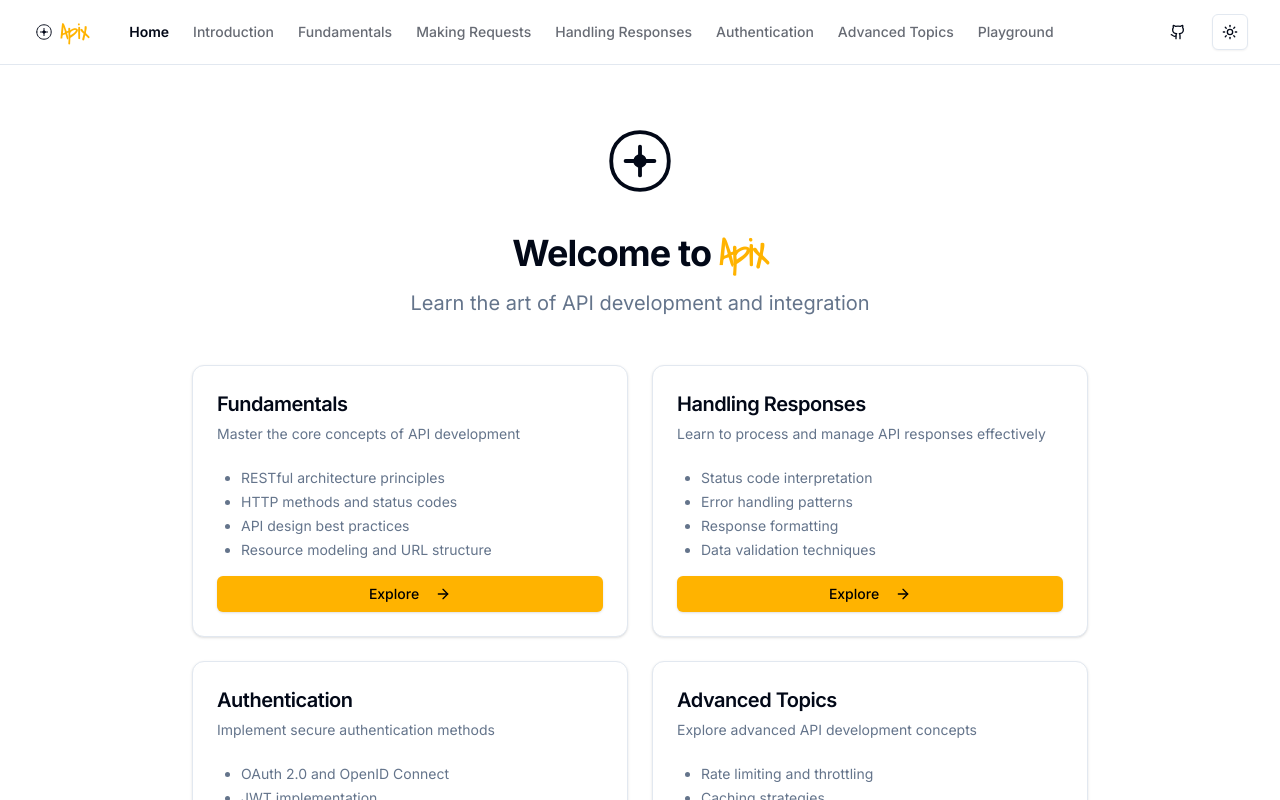
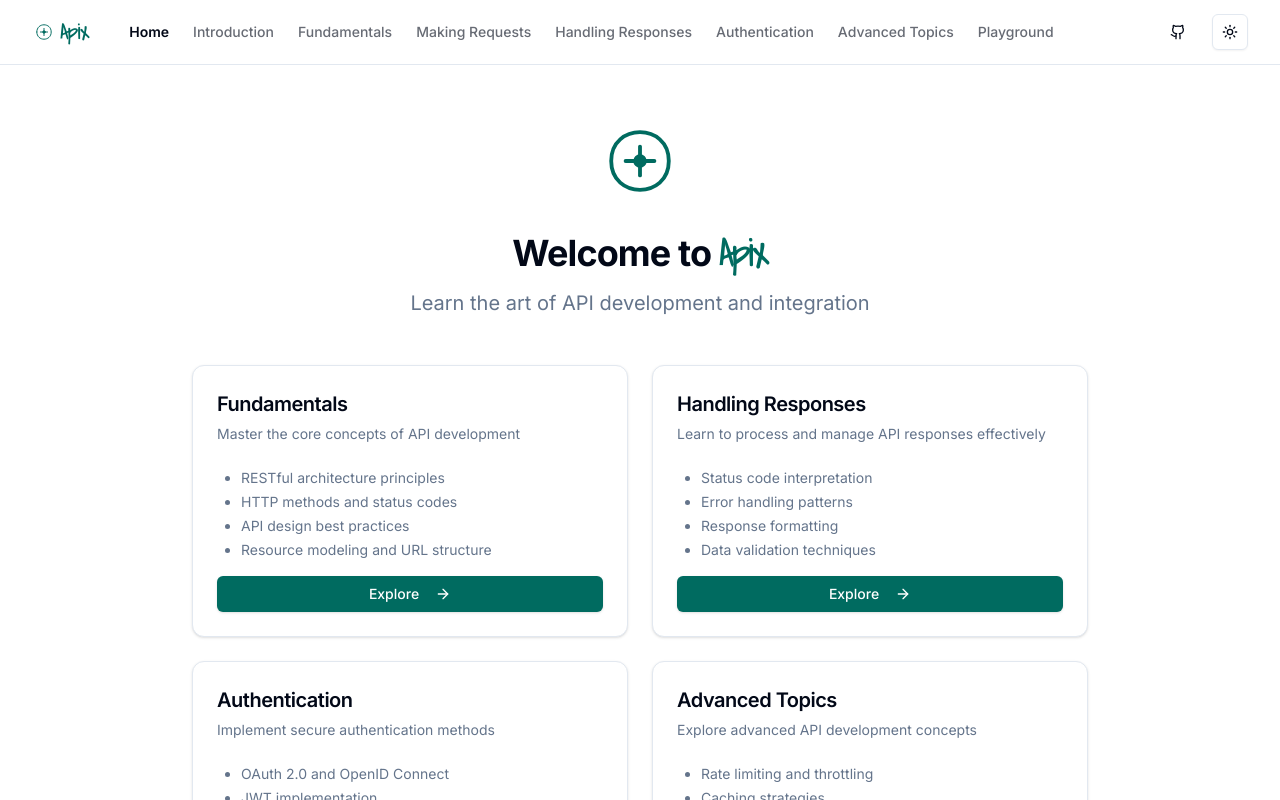
Before and after one commit to ameerul-muminin/apix, a Next.js app: page / in a window 1280 px wide. Shown: the top 800 px of the page. Built offline with nearby package versions, Linux system fonts and the light colour scheme.

Commit message:
chnaged colour

```diff
--- a/app/globals.css
+++ b/app/globals.css
@@ -10,8 +10,8 @@
     --card-foreground: 222.2 84% 4.9%;
     --popover: 0 0% 100%;
     --popover-foreground: 222.2 84% 4.9%;
-    --primary: 41 100% 50%;
-    --primary-foreground: 0 0% 0%;
+    --primary: 174 100% 21%;
+    --primary-foreground: 0 0% 100%;
     --secondary: 210 40% 96.1%;
     --secondary-foreground: 222.2 47.4% 11.2%;
     --muted: 210 40% 96.1%;
@@ -22,7 +22,7 @@
     --destructive-foreground: 210 40% 98%;
     --border: 214.3 31.8% 91.4%;
     --input: 214.3 31.8% 91.4%;
-    --ring: 41 100% 50%;
+    --ring: 174 100% 21%;
     --radius: 0.5rem;
   }
 
@@ -33,8 +33,8 @@
     --card-foreground: 210 40% 98%;
     --popover: 222.2 84% 4.9%;
     --popover-foreground: 210 40% 98%;
-    --primary: 41 100% 50%;
-    --primary-foreground: 0 0% 0%;
+    --primary: 168 100% 37%;
+    --primary-foreground: 0 0% 100%;
     --secondary: 217.2 32.6% 17.5%;
     --secondary-foreground: 210 40% 98%;
     --muted: 217.2 32.6% 17.5%;
@@ -45,7 +45,7 @@
     --destructive-foreground: 210 40% 98%;
     --border: 217.2 32.6% 17.5%;
     --input: 217.2 32.6% 17.5%;
-    --ring: 41 100% 50%;
+    --ring: 168 100% 37%;
   }
 }
 
--- a/app/page.tsx
+++ b/app/page.tsx
@@ -23,7 +23,7 @@ export default function Home() {
           <FadeIn duration={125}>
             <h1 className="text-4xl font-bold tracking-tight mb-4">
               Welcome to{" "}
-              <span className="font-shadows-into-light text-[#FFB300]">
+              <span className="font-shadows-into-light text-primary">
                 Apix
               </span>
             </h1>
--- a/components/logo.tsx
+++ b/components/logo.tsx
@@ -1,9 +1,11 @@
+import { cn } from "@/lib/utils"
+
 export function Logo({ className = "w-6 h-6" }: { className?: string }) {
   return (
     <svg
       xmlns="http://www.w3.org/2000/svg"
       viewBox="0 0 100 100"
-      className={className}
+      className={cn(className, "text-primary")}
       fill="none"
       stroke="currentColor"
       strokeWidth="4"
--- a/components/main-nav.tsx
+++ b/components/main-nav.tsx
@@ -53,7 +53,7 @@ export function MainNav() {
     <div className="flex items-center gap-6 md:gap-10">
       <Link href="/" className="hidden items-center space-x-1 md:flex">
         <Logo className="w-6 h-6" />
-        <span className="font-shadows-into-light text-[#FFB300] text-xl font-bold">Apix</span>
+        <span className="font-shadows-into-light text-primary text-xl font-bold">Apix</span>
       </Link>
       <Sheet open={open} onOpenChange={setOpen}>
         <SheetTrigger asChild>
@@ -68,7 +68,7 @@ export function MainNav() {
         <SheetContent side="left" className="pr-0">
           <Link href="/" className="flex items-center gap-2" onClick={() => setOpen(false)}>
             <Logo className="w-6 h-6" />
-            <span className="font-shadows-into-light text-[#FFB300] text-xl font-bold">APIX</span>
+            <span className="font-shadows-into-light text-primary text-xl font-bold">APIX</span>
           </Link>
           <ScrollArea className="my-4 h-[calc(100vh-8rem)] pb-10 pl-6">
             <div className="flex flex-col space-y-3">
--- a/tailwind.config.js
+++ b/tailwind.config.js
@@ -27,8 +27,8 @@ module.exports = {
         background: "hsl(var(--background))",
         foreground: "hsl(var(--foreground))",
         primary: {
-          DEFAULT: "#FFB300",
-          foreground: "hsl(var(--primary-foreground))",
+          DEFAULT: 'hsl(var(--primary))',
+          foreground: 'hsl(var(--primary-foreground))',
         },
         secondary: {
           DEFAULT: "hsl(var(--secondary))",
```
